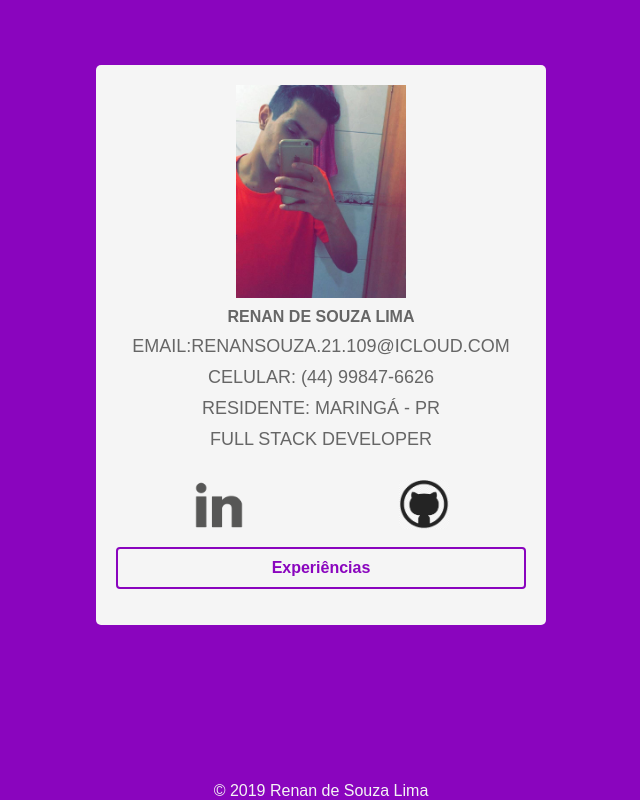
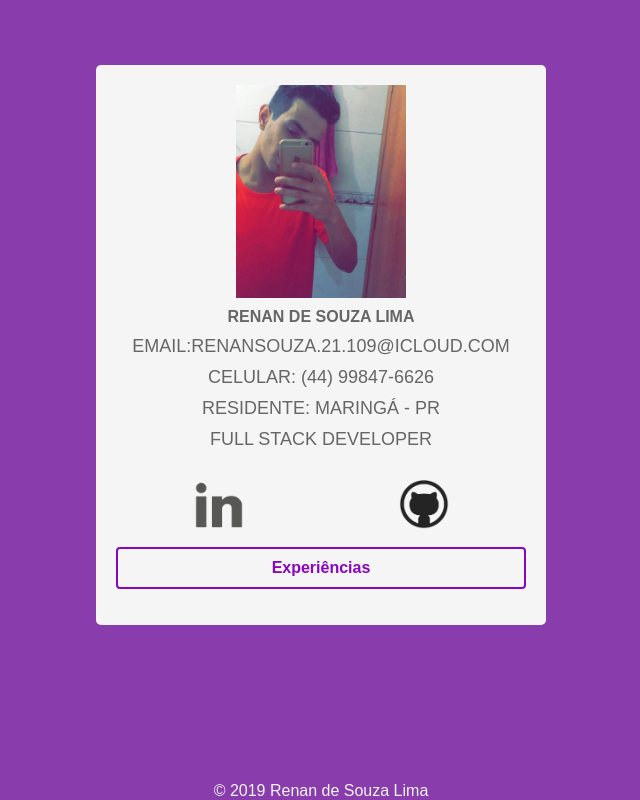
Before and after one commit to orenansouza/Portifolio, a React (Create React App) app: page / in a window 1280 px wide. Shown: the whole page, without its empty margins (319-959 px from the left). Built offline with nearby package versions, Linux system fonts and the light colour scheme.

Commit message:
BackColor

```diff
--- a/src/App.css
+++ b/src/App.css
@@ -8,7 +8,7 @@
     height: 100%;
   }
   body {
-    background: #8a05be;
+    background: #893CAB;
   }
   body, input, button {
     font-family: Arial, Helvetica, sans-serif;
```
